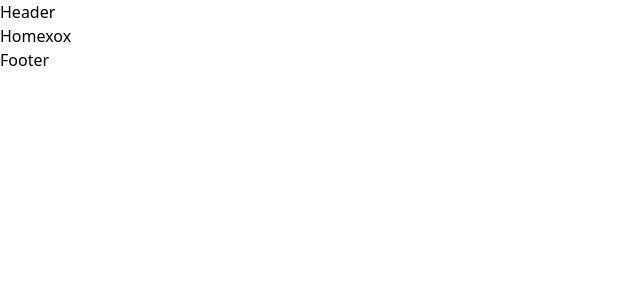
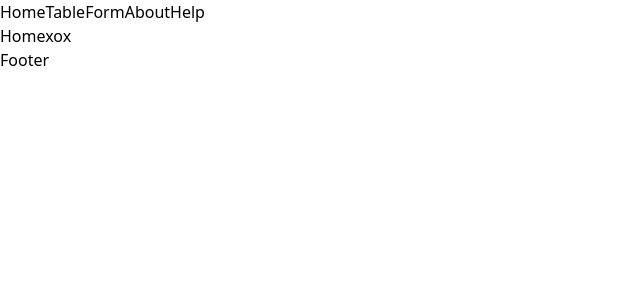
Before and after one commit to bman3663/react-crud-app, a React (Vite) app: page / in a window 1280 px wide. Shown: the top 300 px of the page, without its empty margins (0-640 px from the left). Built offline with nearby package versions, Linux system fonts and the light colour scheme.

Commit message:
Created Navbar

```diff
--- a/src/components/Header.jsx
+++ b/src/components/Header.jsx
@@ -1,7 +1,37 @@
 import React from "react";
-
+import { Link, NavLink } from "react-router-dom";
 function Header() {
-  return <div>Header</div>;
+  return (
+    <>
+      <ul className="flex">
+        <li>
+          <NavLink to="/">
+            <h2>Home</h2>
+          </NavLink>
+        </li>
+        <li>
+          <NavLink to="/table">
+            <h2>Table</h2>
+          </NavLink>
+        </li>
+        <li>
+          <NavLink to="/form">
+            <h2>Form</h2>
+          </NavLink>
+        </li>
+        <li>
+          <NavLink to="/about">
+            <h2>About</h2>
+          </NavLink>
+        </li>
+        <li>
+          <NavLink to="/Help">
+            <h2>Help</h2>
+          </NavLink>
+        </li>
+      </ul>
+    </>
+  );
 }
 
 export default Header;
```
